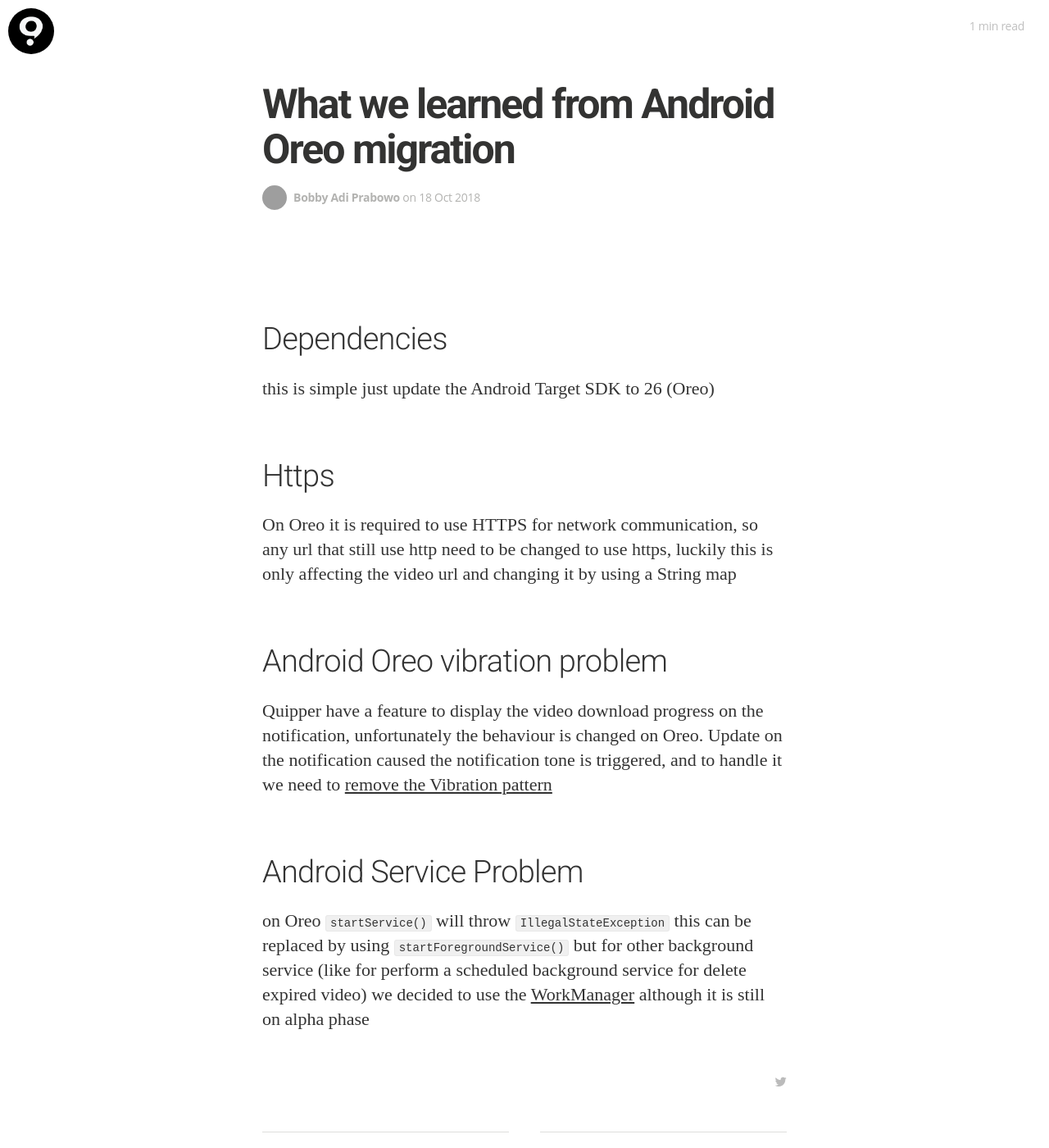
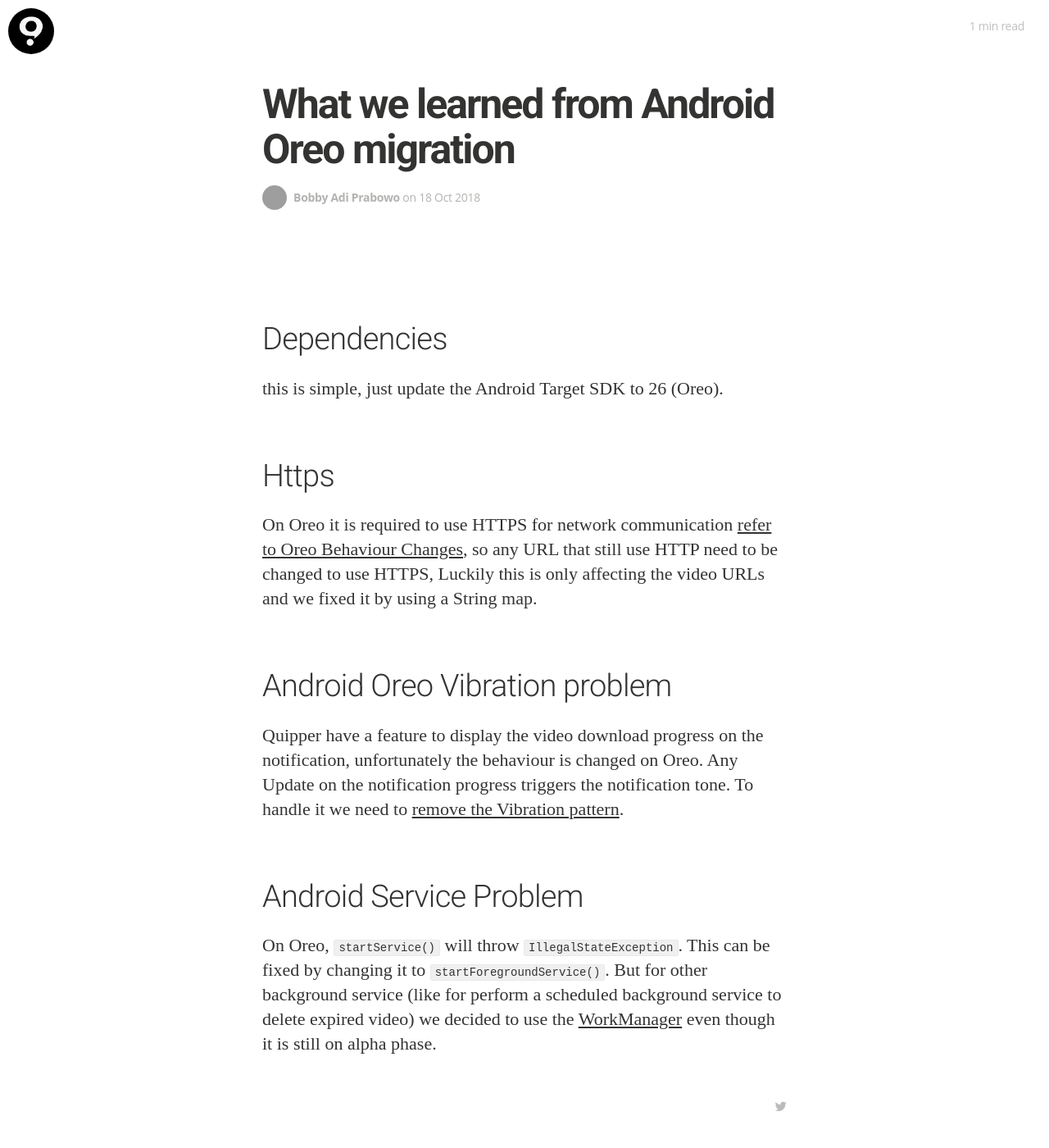
Before and after one commit to tamatamvan/quipper.github.io, a Jekyll site: the page built from _posts/2018-10-18-android-oreo-migration.markdown, in a window 1280 px wide and 1400 px high. Shown: the whole window at 82% size. Built offline with Jekyll 4.4.1, drawn with Linux system fonts in a browser that asks for light colours; nearby versions of some CDN libraries; some web fonts are replaced; comment, search, counter and statistics services are not loaded; grey boxes are pictures that could not be loaded.

Commit message:
update content

````diff
--- a/_posts/2018-10-18-android-oreo-migration.markdown
+++ b/_posts/2018-10-18-android-oreo-migration.markdown
@@ -8,14 +8,14 @@ comments: true
 
 
 # Dependencies
-this is simple just update the Android Target SDK to 26 (Oreo)
+this is simple, just update the Android Target SDK to 26 (Oreo).
 
 # Https
-On Oreo it is required to use HTTPS for network communication, so any url that still use http need to be changed to use https, luckily this is only affecting the video url and changing it by using a String map
+On Oreo it is required to use HTTPS for network communication [refer to Oreo Behaviour Changes](https://developer.android.com/about/versions/oreo/android-8.0-changes), so any URL that still use HTTP need to be changed to use HTTPS, Luckily this is only affecting the video URLs and we fixed it by using a String map.
 
-# Android Oreo vibration problem
+# Android Oreo Vibration problem
 Quipper have a feature to display the video download progress on the notification, unfortunately the behaviour is changed on Oreo.
-Update on the notification caused the notification tone is triggered, and to handle it we need to [remove the Vibration pattern](https://stackoverflow.com/questions/46402510/notification-vibrate-issue-for-android-8-0/47646166)
+Any Update on the notification progress triggers the notification tone. To handle it we need to [remove the Vibration pattern](https://stackoverflow.com/questions/46402510/notification-vibrate-issue-for-android-8-0/47646166).
 
 # Android Service Problem
-on Oreo ```startService()``` will throw ```IllegalStateException``` this can be replaced by using ```startForegroundService()``` but for other background service (like for perform a scheduled background service for delete expired video) we decided to use the [WorkManager](https://developer.android.com/topic/libraries/architecture/workmanager/) although it is still on alpha phase
+On Oreo, ```startService()``` will throw ```IllegalStateException```. This can be fixed by changing it to ```startForegroundService()```. But for other background service (like for perform a scheduled background service to delete expired video) we decided to use the [WorkManager](https://developer.android.com/topic/libraries/architecture/workmanager/) even though it is still on alpha phase.
````
